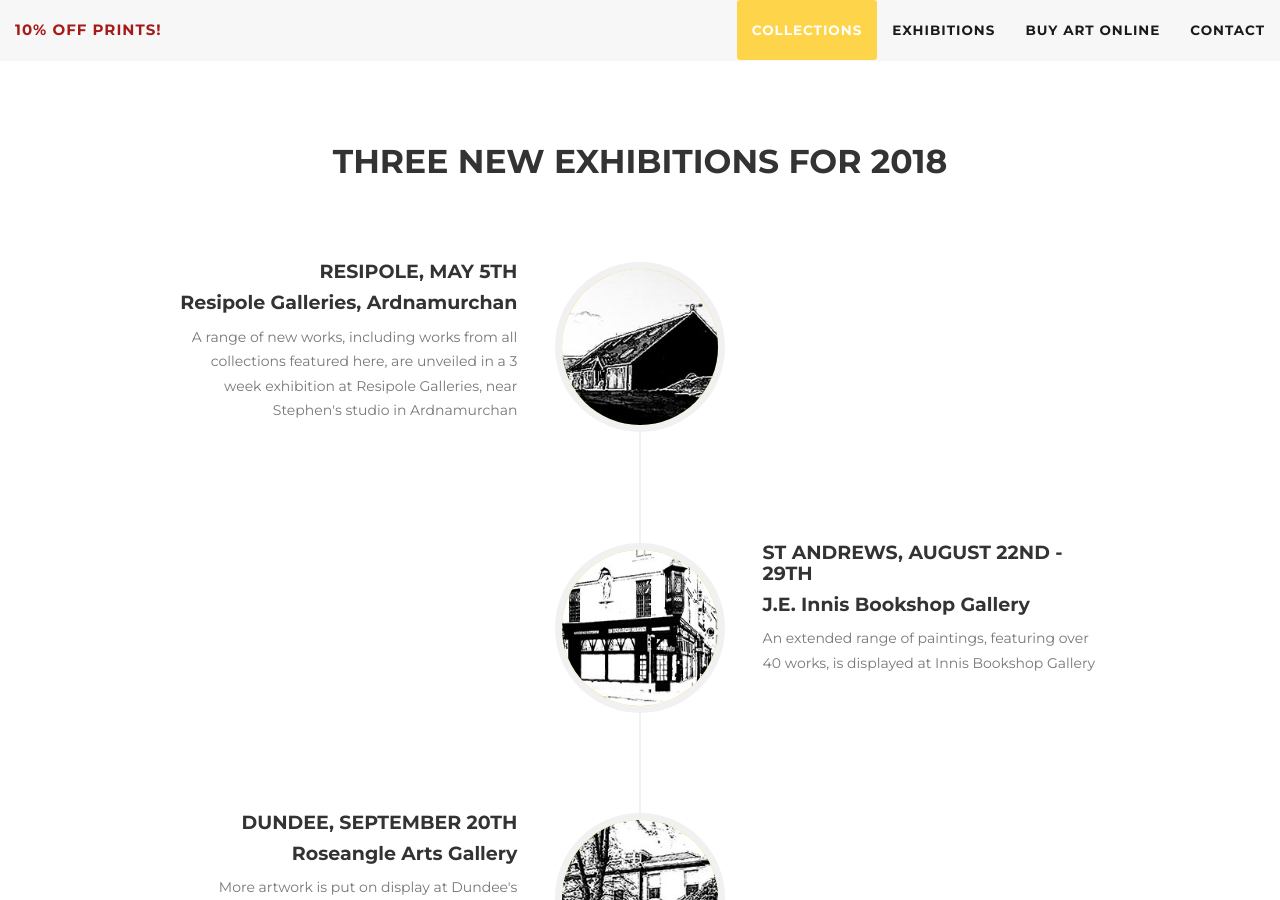
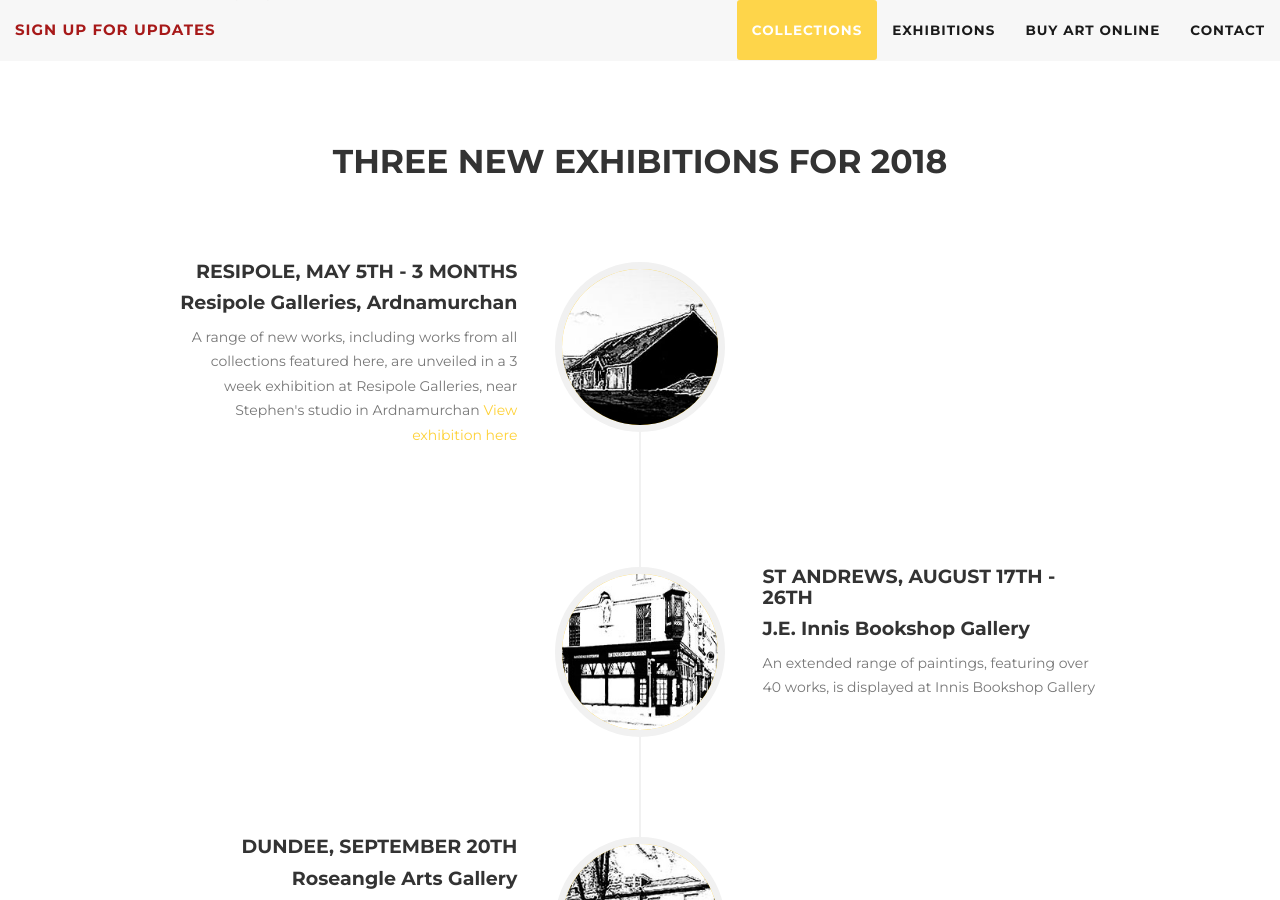
Before and after one commit to Maxnfrench/maxnfrench.github.io, a Jekyll site: the page built from index.md, in a window 1280 px wide and 900 px high, scrolled down 2331 px. Built offline with Jekyll 4.4.1, drawn with Linux system fonts in a browser that asks for light colours; some web fonts are replaced; comment, search, counter and statistics services are not loaded.

Commit message:
site first update17

```diff
--- a/_includes/about.html
+++ b/_includes/about.html
@@ -15,11 +15,11 @@
                             </div>
                             <div class="timeline-panel">
                                 <div class="timeline-heading">
-                                    <h4>Resipole, May 5th</h4>
+                                    <h4>Resipole, May 5th - 3 months</h4>
                                     <h4 class="subheading">Resipole Galleries, Ardnamurchan</h4>
                                 </div>
                                 <div class="timeline-body">
-                                    <p class="text-muted">A range of new works, including works from all collections featured here, are unveiled in a 3 week exhibition at Resipole Galleries, near Stephen's studio in Ardnamurchan</p>
+                                    <p class="text-muted">A range of new works, including works from all collections featured here, are unveiled in a 3 week exhibition at Resipole Galleries, near Stephen's studio in Ardnamurchan <a href="http://www.resipolestudios.co.uk/a-shared-aesthetic">View exhibition here</a></p>
                                 </div>
                             </div>
                         </li>
@@ -29,7 +29,7 @@
                             </div>
                             <div class="timeline-panel">
                                 <div class="timeline-heading">
-                                    <h4>St Andrews, August 22nd - 29th</h4>
+                                    <h4>St Andrews, August 17th - 26th</h4>
                                     <h4 class="subheading">J.E. Innis Bookshop Gallery</h4>
                                 </div>
                                 <div class="timeline-body">
--- a/_includes/header.html
+++ b/_includes/header.html
@@ -11,7 +11,7 @@
                     <span class="icon-bar"></span>
                     <span class="icon-bar"></span>
                 </button>
-                <a class="navbar-brand page-scroll" href="#newsletter">10% off prints!</a></div>
+                <a class="navbar-brand page-scroll" href="#newsletter">Sign up for updates</a></div>
             <!-- Collect the nav links, forms, and other content for toggling -->
             <div class="collapse navbar-collapse" id="bs-example-navbar-collapse-1">
                 <ul class="nav navbar-nav navbar-right">
```
